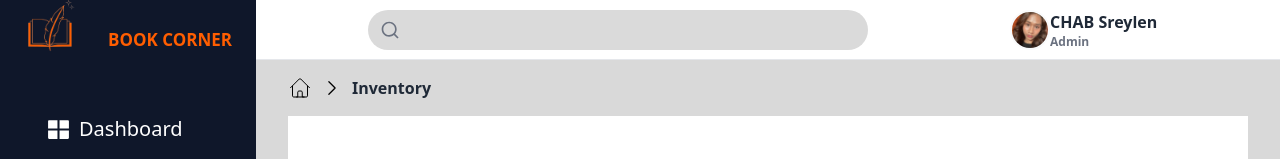
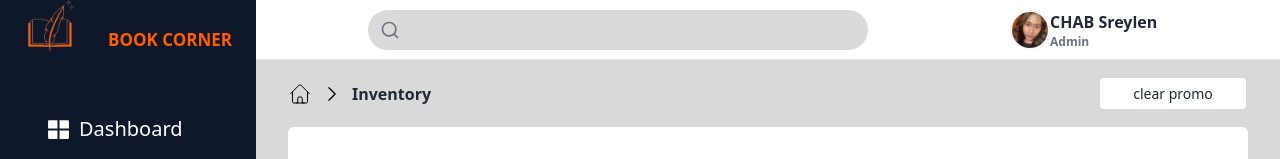
Before and after one commit to Sela-kren/IP2-POS, a Vue app: page /manage/update/1 in a window 1280 px wide. Shown: the top 159 px of the page. Built offline with nearby package versions, Linux system fonts and the light colour scheme; no server answers.

Commit message:
clear promotion

```diff
--- a/src/views/Product/Product.vue
+++ b/src/views/Product/Product.vue
@@ -54,7 +54,7 @@
 
 
   export default {
-  name: "bookshift",
+  name: "Manage",
   components: {
     SideBar,
     Header,
--- a/src/views/Product/createProduct.vue
+++ b/src/views/Product/createProduct.vue
@@ -1,5 +1,6 @@
 <template>
-  <div class="flex items-center space-x-2.5">
+  <div class="flex">
+    <div class="flex items-center space-x-2.5">
                   <svg xmlns="http://www.w3.org/2000/svg" class="w-[24px] h-[24px] text-black text-bold" fill="none" viewBox="0 0 24 24" strokeWidth={1.5} stroke="currentColor" className="size-6">
                       <path strokeLinecap="round" strokeLinejoin="round" d="m2.25 12 8.954-8.955c.44-.439 1.152-.439 1.591 0L21.75 12M4.5 9.75v10.125c0 .621.504 1.125 1.125 1.125H9.75v-4.875c0-.621.504-1.125 1.125-1.125h2.25c.621 0 1.125.504 1.125 1.125V21h4.125c.621 0 1.125-.504 1.125-1.125V9.75M8.25 21h8.25" />
                   </svg>
@@ -7,6 +8,7 @@
                       <path stroke-linecap="round" stroke-linejoin="round" d="m8.25 4.5 7.5 7.5-7.5 7.5" />
                   </svg>
                   <p class="text-16 font-bold">Inventory</p>
+  </div>
   </div>
   <div class="w-w-6/12 h-[898px] bg-white mt-4">
   <form @submit.prevent="updateProduct" class="flex justify-between px-16 py-10">
@@ -196,7 +198,7 @@
       <button class="bg-orange-500 w-full dark:bg-dark-2 border-dark dark:border-dark-2 border  mt-2
       rounded-md inline-flex items-center justify-center py-3 px-7 text-center text-base font-medium
       text-white hover:bg-body-color hover:border-body-color disabled:bg-gray-3 disabled:border-gray-3 disabled:text-dark-5"
-      type="submit">Update Product</button>
+      type="submit">Create Product</button>
 
 
     </div>
@@ -262,14 +264,15 @@ export default {
     formData.append('start_date', this.promotion.start_date);
     formData.append('end_date', this.promotion.end_date);
 
-    const response = await axios.post(`http://127.0.0.1:8000/api/products/update/${this.id}`, formData, {
+    const response = await axios.post(`http://127.0.0.1:8000/api/products/create`, formData, {
       headers: {
         'Content-Type': 'multipart/form-data',
       }
     });
 
     console.log(response.data); // Log the response for debugging
-    alert('Product updated successfully!');
+      alert('Product updated successfully!');
+      this.$router.push('/manage');
   } catch (error) {
     console.error('Error updating product:', error);
     if (error.response) {
--- a/src/views/Product/updateProduct.vue
+++ b/src/views/Product/updateProduct.vue
@@ -1,4 +1,5 @@
 <template>
+  <div class="flex justify-between">
       <div class="flex items-center space-x-2.5">
                       <svg xmlns="http://www.w3.org/2000/svg" class="w-[24px] h-[24px] text-black text-bold" fill="none" viewBox="0 0 24 24" strokeWidth={1.5} stroke="currentColor" className="size-6">
                           <path strokeLinecap="round" strokeLinejoin="round" d="m2.25 12 8.954-8.955c.44-.439 1.152-.439 1.591 0L21.75 12M4.5 9.75v10.125c0 .621.504 1.125 1.125 1.125H9.75v-4.875c0-.621.504-1.125 1.125-1.125h2.25c.621 0 1.125.504 1.125 1.125V21h4.125c.621 0 1.125-.504 1.125-1.125V9.75M8.25 21h8.25" />
@@ -8,7 +9,11 @@
                       </svg>
                       <p class="text-16 font-bold">Inventory</p>
       </div>
-  <div class="w-w-6/12 h-[898px] bg-white mt-4">
+      <button type="submit" class="flex w-[150px] bg-white text-sm text-gray-800 font-medium  h-[35px]  border-2 border-[#D9D9D9] rounded-md items-center justify-center space-x-4" @click="deletePromotion">
+                    clear promo
+      </button>
+  </div>
+  <div class="w-w-6/12 h-[898px] bg-white mt-4 rounded-t-md">
   <form @submit.prevent="updateProduct" class="flex justify-between px-16 py-10">
     <div class="flex flex-col items-center h-full w-1/2">
       <img class="w-full object-contain h-[300px] pb-3 bg-slate-50 mt-11" :src="`http://127.0.0.1:8000/storage/${this.product.image}`" alt="">
@@ -222,6 +227,7 @@ export default {
         description: '',
       },
       promotion: {
+        id: '',
         name: '',
         discount_percentage: '',
         start_date: '',
@@ -268,6 +274,17 @@ export default {
         console.error('Error fetching categories:', error);
       }
     },
+    async deletePromotion() {
+      try {
+        const response = await axios.post(`http://127.0.0.1:8000/api/promotion/delete/${this.promotion.id}`);
+        alert('Promotion deleted successfully:', response.data);
+        this.$router.push('/manage');
+
+      } catch (error) {
+        console.error('Error deleting promotion:', error);
+        // Optionally show an error message or handle the error in UI
+      }
+    },
     async updateProduct() {
       try {
         const formData = new FormData();
@@ -293,6 +310,7 @@ export default {
 
         console.log(response.data); // Log the response for debugging
         alert('Product updated successfully!');
+        this.$router.push('/manage');
       } catch (error) {
         console.error('Error updating product:', error);
         if (error.response) {
```
Lines whose indentation alone changed are shown as unchanged.
